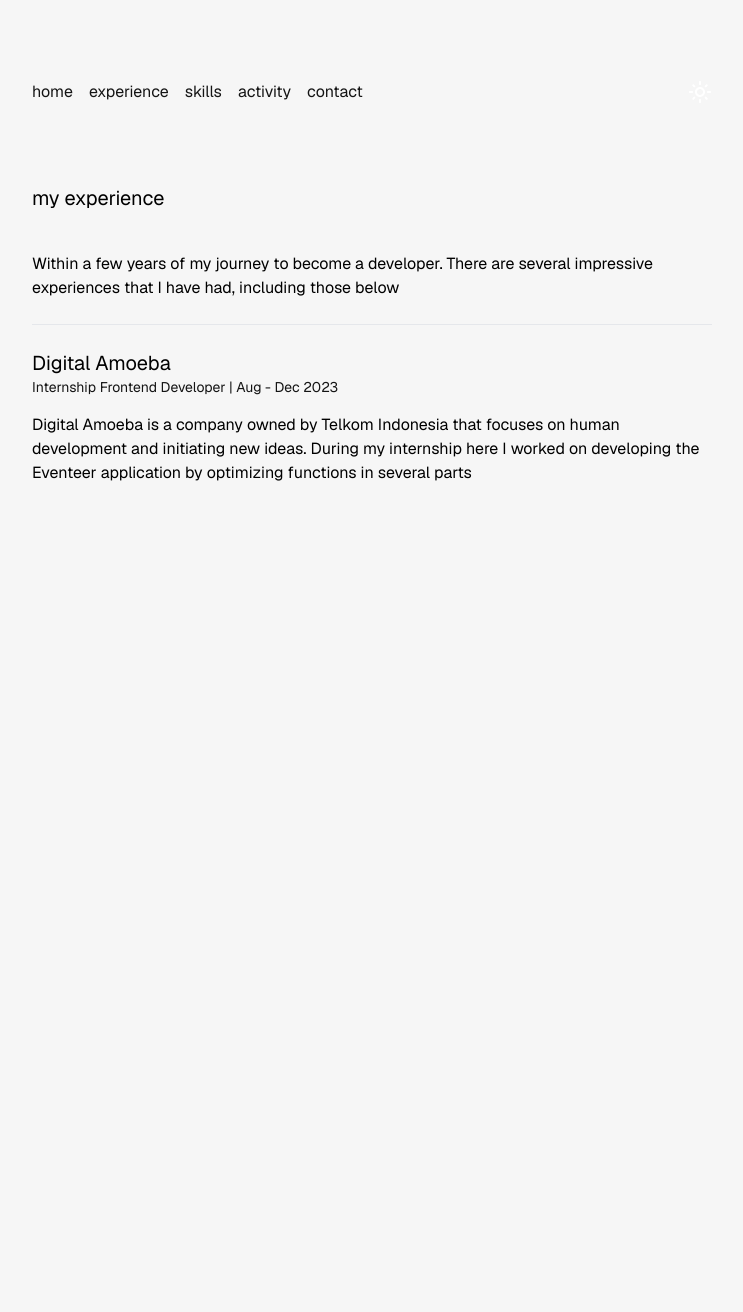
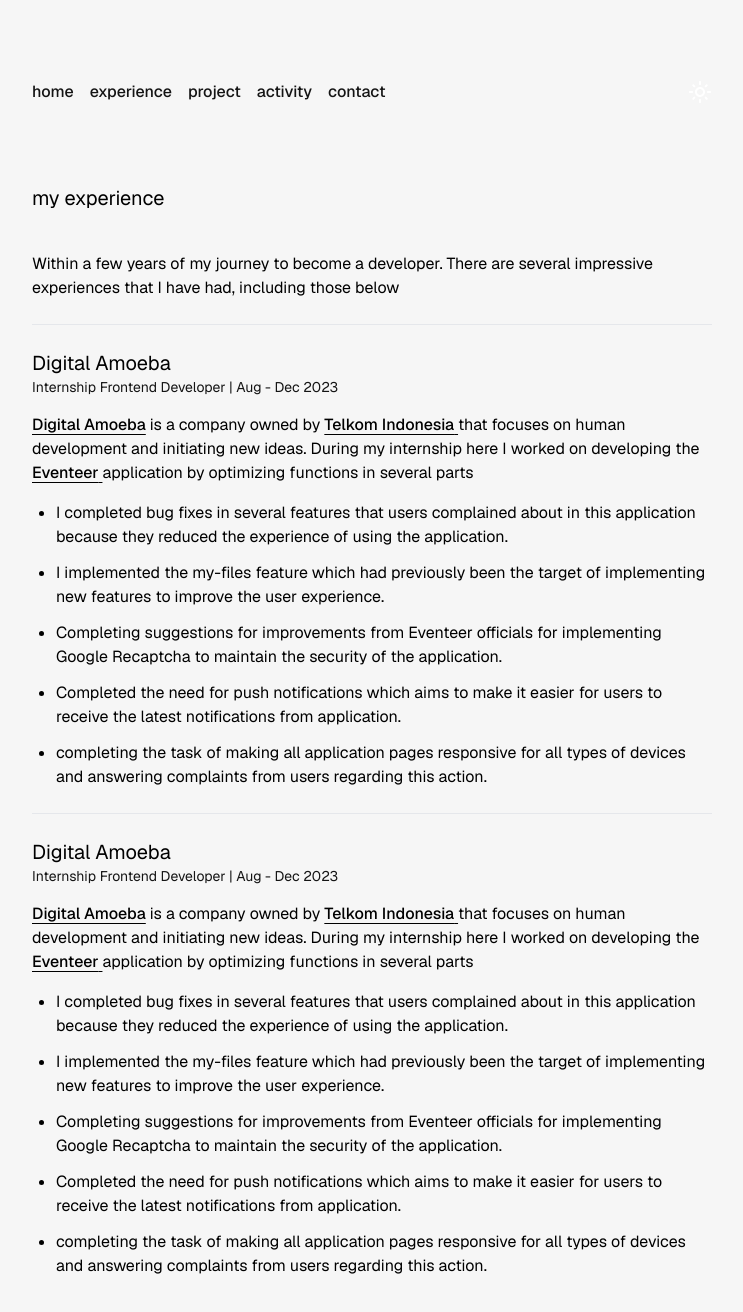
Before and after one commit to hengkianggia/my-website, a Next.js app: page /experience in a window 1280 px wide. Shown: the top 1312 px of the page, without its empty margins (268-1011 px from the left). Before the commit the page ends 800 px from the top, so only its background shows below. Built offline with nearby package versions, Linux system fonts and the light colour scheme.

Commit message:
update home-page and experience-page

```diff
--- a/app/experience/page.tsx
+++ b/app/experience/page.tsx
@@ -1,3 +1,4 @@
+import LinkColor from "@/components/LinkColor";
 import React from "react";
 
 const Experience = () => {
@@ -21,11 +22,103 @@
 
         <div className="w-full mt-4">
           <p>
-            Digital Amoeba is a company owned by Telkom Indonesia that focuses
-            on human development and initiating new ideas. During my internship
-            here I worked on developing the Eventeer application by optimizing
-            functions in several parts
+            <a href="https://digitalamoeba.id/" target="_blank">
+              Digital Amoeba
+            </a>{" "}
+            is a company owned by{" "}
+            <a href="https://www.telkom.co.id/sites" target="_blank">
+              Telkom Indonesia{" "}
+            </a>
+            that focuses on human development and initiating new ideas. During
+            my internship here I worked on developing the{" "}
+            <a href="https://eventeer.id/" target="_blank">
+              Eventeer{" "}
+            </a>
+            application by optimizing functions in several parts
           </p>
+
+          <ul className="ml-6 mt-4 list-disc space-y-3">
+            <li>
+              I completed bug fixes in several features that users complained
+              about in this application because they reduced the experience of
+              using the application.
+            </li>
+            <li>
+              I implemented the my-files feature which had previously been the
+              target of implementing new features to improve the user
+              experience.
+            </li>
+            <li>
+              Completing suggestions for improvements from Eventeer officials
+              for implementing Google Recaptcha to maintain the security of the
+              application.
+            </li>
+            <li>
+              Completed the need for push notifications which aims to make it
+              easier for users to receive the latest notifications from
+              application.
+            </li>
+            <li>
+              completing the task of making all application pages responsive for
+              all types of devices and answering complaints from users regarding
+              this action.
+            </li>
+          </ul>
+        </div>
+      </section>
+
+      <hr className="bg-my-black dark:bg-my-white" />
+
+      <section className="w-full">
+        <h1 className="text-xl">Digital Amoeba</h1>
+        <h2 className="text-sm text-my-black dark:text-gray-400">
+          Internship Frontend Developer | Aug - Dec 2023{" "}
+        </h2>
+
+        <div className="w-full mt-4">
+          <p>
+            <a href="https://digitalamoeba.id/" target="_blank">
+              Digital Amoeba
+            </a>{" "}
+            is a company owned by{" "}
+            <a href="https://www.telkom.co.id/sites" target="_blank">
+              Telkom Indonesia{" "}
+            </a>
+            that focuses on human development and initiating new ideas. During
+            my internship here I worked on developing the{" "}
+            <a href="https://eventeer.id/" target="_blank">
+              Eventeer{" "}
+            </a>
+            application by optimizing functions in several parts
+          </p>
+
+          <ul className="ml-6 mt-4 list-disc space-y-3">
+            <li>
+              I completed bug fixes in several features that users complained
+              about in this application because they reduced the experience of
+              using the application.
+            </li>
+            <li>
+              I implemented the my-files feature which had previously been the
+              target of implementing new features to improve the user
+              experience.
+            </li>
+            <li>
+              Completing suggestions for improvements from Eventeer officials
+              for implementing Google Recaptcha to maintain the security of the
+              application.
+            </li>
+            <li>
+              Completed the need for push notifications which aims to make it
+              easier for users to receive the latest notifications from
+              application.
+            </li>
+            <li>
+              completing the task of making all application pages responsive for
+              all types of devices and answering complaints from users regarding
+              this action.
+            </li>
+          </ul>
         </div>
       </section>
     </div>
--- a/app/globals.css
+++ b/app/globals.css
@@ -1,6 +1,11 @@
 @tailwind base;
 @tailwind components;
 @tailwind utilities;
+
+a{
+  font-weight: 500;
+  @apply underline underline-offset-4
+}
 /*
 :root {
   --foreground-rgb: 0, 0, 0;
--- a/app/page.tsx
+++ b/app/page.tsx
@@ -25,6 +25,7 @@
             talks, and workshops. You can watch some of my favorites below.
           </p>
         </section>
+
       </div>
     </>
   );
--- /dev/null
+++ b/app/project/page.tsx
@@ -0,0 +1,7 @@
+import React from "react";
+
+const Project = () => {
+  return <div>Project</div>;
+};
+
+export default Project;
--- a/app/skills/page.tsx
+++ /dev/null
@@ -1,9 +0,0 @@
-import React from 'react'
-
-const Skills = () => {
-  return (
-    <div>Skills</div>
-  )
-}
-
-export default Skills
--- a/components/Center.tsx
+++ b/components/Center.tsx
@@ -3,7 +3,9 @@
 
 const Center = ({ children }: { children: React.ReactNode }) => {
   return (
-    <div className={cn("w-full flex flex-col justify-center items-center")}>
+    <div
+      className={cn("w-full flex flex-col justify-center items-center mb-56")}
+    >
       {children}
     </div>
   );
--- /dev/null
+++ b/components/LinkColor.tsx
@@ -0,0 +1,27 @@
+import { cn } from "@/utils/utility";
+import Link from "next/link";
+import React from "react";
+
+const LinkColor = ({
+  teks,
+  link,
+  className,
+}: {
+  teks: string;
+  link: string;
+  className?: string;
+}) => {
+  return (
+    <Link
+      href={link}
+      className={cn(
+        "px-2 py-1 bg-slate-100 grid place-items-center text-my-green min-w-3",
+        className
+      )}
+    >
+      {teks}
+    </Link>
+  );
+};
+
+export default LinkColor;
--- a/components/Navbar.tsx
+++ b/components/Navbar.tsx
@@ -5,6 +5,29 @@
 import Link from "next/link";
 import React from "react";
 import { MdOutlineLightMode, MdOutlineNightlight } from "react-icons/md";
+
+const NavList = [
+  {
+    name: "home",
+    link: "/",
+  },
+  {
+    name: "experience",
+    link: "/experience",
+  },
+  {
+    name: "project",
+    link: "/project",
+  },
+  {
+    name: "activity",
+    link: "/activity",
+  },
+  {
+    name: "contact",
+    link: "/contact",
+  },
+];
 
 const Navbar = () => {
   const { theme, setTheme } = useTheme();
@@ -17,24 +40,16 @@
     <>
       <ul
         className={cn(
-          "w-full my-20 flex gap-4 items-center text-my-black dark:text-my-white"
+          "w-full my-20 flex gap-4 items-center text-my-black dark:text-my-white "
         )}
       >
-        <li>
-          <Link href={"/"}>home</Link>
-        </li>
-        <li>
-          <Link href={"/experience"}>experience</Link>
-        </li>
-        <li>
-          <Link href={"/skills"}>skills</Link>
-        </li>
-        <li>
-          <Link href={"/activity"}>activity</Link>
-        </li>
-        <li>
-          <Link href={"/contact"}>contact</Link>
-        </li>
+        {NavList.map((nav) => (
+          <li key={nav.name}>
+            <Link href={nav.link} className="no-underline">
+              {nav.name}
+            </Link>
+          </li>
+        ))}
 
         <div className="ml-auto">
           {theme === "light" ? (
--- a/components/pages/home/ImageGallery.tsx
+++ b/components/pages/home/ImageGallery.tsx
@@ -11,6 +11,7 @@
           src={team}
           alt=""
           className="w-full h-full object-cover rounded-lg"
+          placeholder="blur"
         />
       </div>
       <div className="rounded-lg row-span-2">
@@ -18,6 +19,7 @@
           src={me}
           alt=""
           className="rounded-lg w-full h-full object-cover"
+          placeholder="blur"
         />
       </div>
       <div className="rounded-lg">
@@ -25,6 +27,7 @@
           src={team}
           alt=""
           className="w-full h-full object-cover rounded-lg"
+          placeholder="blur"
         />
       </div>
       <div className="rounded-lg row-span-2">
@@ -32,6 +35,7 @@
           src={me}
           alt=""
           className="rounded-lg w-full h-full object-cover"
+          placeholder="blur"
         />
       </div>
       <div className="rounded-lg row-span-2">
@@ -39,6 +43,7 @@
           src={me}
           alt=""
           className="rounded-lg w-full h-full object-cover"
+          placeholder="blur"
         />
       </div>{" "}
       <div className="rounded-lg bg-orange-400">
@@ -46,6 +51,7 @@
           src={team}
           alt=""
           className="w-full h-full object-cover rounded-lg"
+          placeholder="blur"
         />
       </div>
     </div>
```
